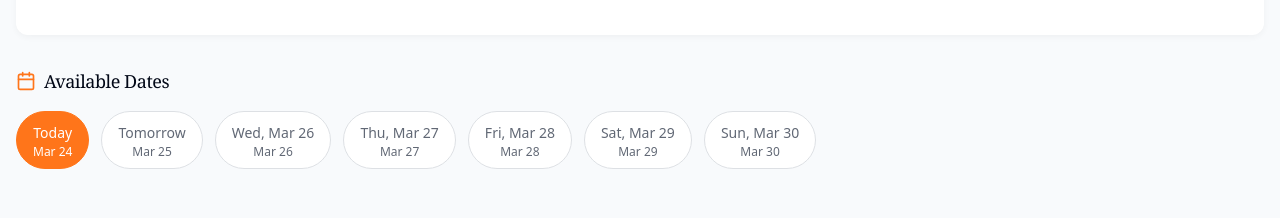
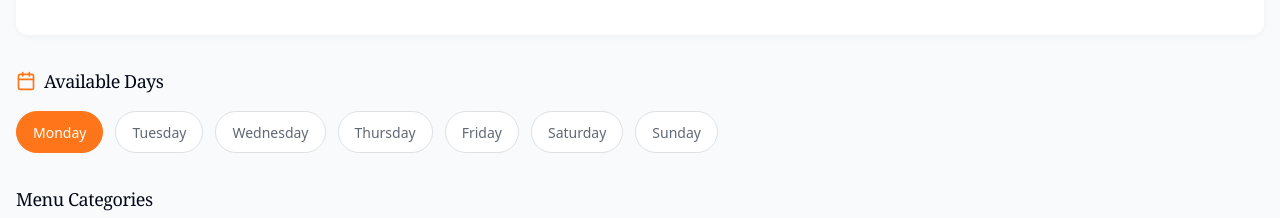
Before and after one commit to osspool/halaeats-flow, a React (Vite) app: page /caterer/caterer-1 in a window 1280 px wide. Shown: the part 666-884 px from the top of the page. Built offline with nearby package versions, Linux system fonts and the light colour scheme.

Commit message:
Refactor: Simplify date display
Show the day of the week instead of the full date in the available dates section.

```diff
--- a/src/components/caterer/MenuDatePicker.tsx
+++ b/src/components/caterer/MenuDatePicker.tsx
@@ -12,56 +12,53 @@ interface MenuDatePickerProps {
 }
 
 const MenuDatePicker = ({ availableDates, selectedDate, onSelectDate }: MenuDatePickerProps) => {
-  const [dateOptions, setDateOptions] = useState<{ date: string; label: string }[]>([]);
+  const [dateOptions, setDateOptions] = useState<{ date: string; dayOfWeek: string }[]>([]);
 
   useEffect(() => {
-    // Create date options with readable labels
+    // Group dates by day of week
     const options = availableDates.map(({ date }) => {
       const parsedDate = parseISO(date);
-      let label = '';
+      const dayOfWeek = format(parsedDate, 'EEEE'); // Get day name (Monday, Tuesday, etc.)
 
-      if (isToday(parsedDate)) {
-        label = 'Today';
-      } else if (isTomorrow(parsedDate)) {
-        label = 'Tomorrow';
-      } else {
-        label = format(parsedDate, 'EEE, MMM d');
-      }
-
-      return { date, label };
+      return { date, dayOfWeek };
     });
 
     setDateOptions(options);
   }, [availableDates]);
 
-  const today = new Date();
-  const next7Days = Array.from({ length: 7 }, (_, i) => addDays(today, i));
-
   return (
     <div className="mb-8">
       <div className="flex items-center mb-4">
         <Calendar className="h-5 w-5 text-primary mr-2" />
-        <h3 className="text-lg font-medium">Available Dates</h3>
+        <h3 className="text-lg font-medium">Available Days</h3>
       </div>
 
-      <div className="flex overflow-x-auto pb-3 gap-2 md:gap-3">
-        {dateOptions.map(({ date, label }) => (
+      <div className="flex flex-wrap gap-2 md:gap-3">
+        {Array.from(new Set(dateOptions.map(option => option.dayOfWeek))).map(dayOfWeek => {
+          // Find the first date that corresponds to this day of week
+          const relevantDate = dateOptions.find(option => option.dayOfWeek === dayOfWeek)?.date || '';
+          const isSelected = selectedDate && format(parseISO(selectedDate), 'EEEE') === dayOfWeek;
+
+          return (
             <button
-            key={date}
-            onClick={() => onSelectDate(date)}
+              key={dayOfWeek}
+              onClick={() => {
+                // If this day is selected, find the date that matches this day of week and select it
+                if (relevantDate) {
+                  onSelectDate(relevantDate);
+                }
+              }}
               className={cn(
-              "flex-shrink-0 py-2 px-4 rounded-full border transition-all",
-              selectedDate === date
+                "py-2 px-4 rounded-full border transition-all",
+                isSelected
                   ? "bg-primary text-white border-primary"
                   : "bg-white text-halaeats-700 border-halaeats-200 hover:border-primary/50"
               )}
             >
-            <span className="text-sm font-medium">{label}</span>
-            <span className="block text-xs">
-              {format(parseISO(date), 'MMM d')}
-            </span>
+              <span className="text-sm font-medium">{dayOfWeek}</span>
             </button>
-        ))}
+          );
+        })}
       </div>
     </div>
   );
```
Lines whose indentation alone changed are shown as unchanged.
